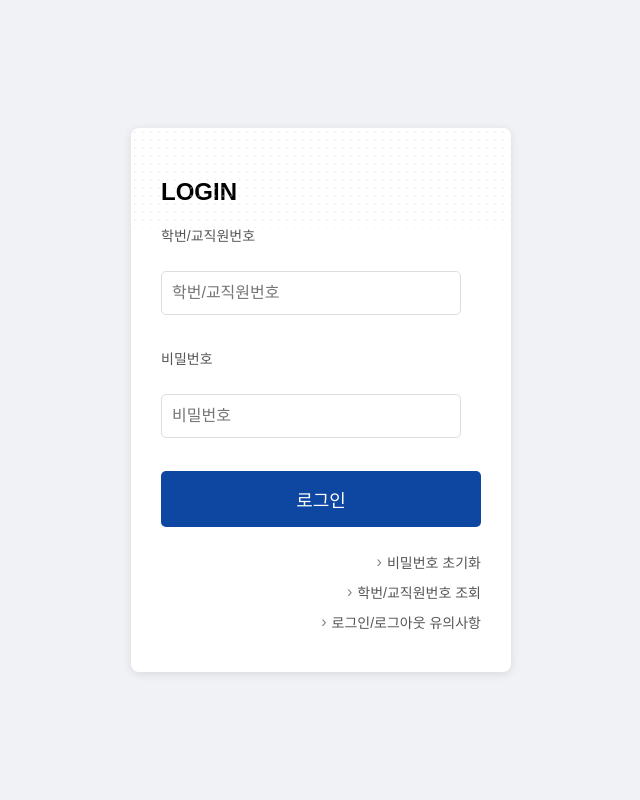
After one commit to gik2927/smumain-, a Django app: page /login in a window 1280 px wide. The commit adds this page. Shown: the whole page, without its empty margins (319-959 px from the left). Run offline with Django 5.2, Linux system fonts and the light colour scheme.

Commit message:
로그인 기능 추가

```diff
--- /dev/null
+++ b/main/templates/main/login/login.html
@@ -0,0 +1,201 @@
+<!DOCTYPE html>
+<html lang="ko">
+<head>
+    <meta charset="UTF-8">
+    <title>통합 로그인</title>
+    <style>
+        body {
+            font-family: Arial, sans-serif;
+            background-color: #f0f2f5;
+            display: flex;
+            justify-content: center;
+            align-items: center;
+            min-height: 100vh;
+            margin: 0;
+            flex-direction: column;
+        }
+
+        .login-container {
+            background-color: #fff;
+            border-radius: 8px;
+            box-shadow: 0 2px 10px rgba(0, 0, 0, 0.1);
+            padding: 30px;
+            width: 380px;
+            box-sizing: border-box;
+            position: relative;
+            overflow: hidden;
+        }
+
+        .login-container::before {
+            content: '';
+            position: absolute;
+            top: 0;
+            left: 0;
+            width: 100%;
+            height: 100px;
+            background-image: radial-gradient(circle, #e0e0e0 1px, transparent 1px);
+            background-size: 8px 8px;
+            opacity: 0.3;
+            z-index: 0;
+            pointer-events: none;
+        }
+
+        label {
+            display: block;
+            margin-bottom: 8px;
+            color: #555;
+            font-size: 14px;
+        }
+
+        input[type="text"],
+        input[type="password"] {
+            width: calc(100% - 20px);
+            padding: 12px 10px;
+            margin-bottom: 15px;
+            border: 1px solid #ddd;
+            border-radius: 5px;
+            font-size: 16px;
+            box-sizing: border-box;
+            outline: none;
+            transition: border-color 0.3s;
+        }
+
+        input[type="text"]:focus,
+        input[type="password"]:focus {
+            border-color: #0d47a1;
+        }
+
+        .checkbox-container {
+            display: flex;
+            align-items: center;
+            margin-bottom: 20px;
+        }
+
+        .checkbox-container input[type="checkbox"] {
+            margin-right: 8px;
+            accent-color: #0d47a1;
+        }
+
+        .checkbox-container label {
+            margin-bottom: 0;
+            font-size: 14px;
+            color: #555;
+        }
+
+        button[type="submit"] {
+            width: 100%;
+            padding: 15px;
+            background-color: #0d47a1;
+            color: white;
+            border: none;
+            border-radius: 5px;
+            font-size: 18px;
+            cursor: pointer;
+            transition: background-color 0.3s;
+        }
+
+        button[type="submit"]:hover {
+            background-color: #0d47a1;
+        }
+
+        .links-section {
+            margin-top: 25px;
+            display: flex;
+            flex-direction: column;
+            align-items: flex-end;
+        }
+
+        .links-section a {
+            color: #555;
+            text-decoration: none;
+            font-size: 14px;
+            margin-bottom: 10px;
+            display: flex;
+            align-items: center;
+        }
+
+        .links-section a:hover {
+            text-decoration: underline;
+        }
+
+        .arrow-icon {
+            font-size: 16px;
+            margin-right: 5px;
+            color: #888;
+        }
+
+        ul.messages {
+            list-style: none;
+            padding: 0;
+            margin: 15px 0;
+        }
+
+        ul.messages li {
+            background-color: #fce4e4;
+            color: #d32f2f;
+            border: 1px solid #ef9a9a;
+            border-radius: 4px;
+            padding: 10px;
+            margin-bottom: 10px;
+            font-size: 14px;
+        }
+
+        body > p {
+            margin-top: 20px;
+        }
+
+        body > p > a {
+            color: #555;
+            text-decoration: none;
+            font-size: 14px;
+        }
+
+        .page-wrapper {
+            display: flex;
+            flex-direction: column;
+            align-items: center;
+            padding: 20px; /* Still adds some padding around the main content */
+        }
+
+        /* All .top-header and its children styles have been removed */
+    </style>
+</head>
+<body>
+    <div class="page-wrapper">
+        <form method="POST" class="login-container">
+            <div class="header">
+                <div class="lock-icon"></div>
+                <h2>LOGIN</h2>
+            </div>
+
+            {% csrf_token %}
+            <label for="username">학번/교직원번호</label><br>
+            <input type="text" name="username" required placeholder="학번/교직원번호"><br><br>
+
+            <label for="password">비밀번호</label><br>
+            <input type="password" name="password" required placeholder="비밀번호"><br><br>
+
+            <!-- <div class="checkbox-container">
+                <input type="checkbox" id="save_id" name="save_id">
+                <label for="save_id">학번/교직원번호 저장</label>
+            </div> -->
+
+            <button type="submit">로그인</button>
+
+            <div class="links-section">
+                <a href="#"><span class="arrow-icon">›</span> 비밀번호 초기화</a>
+                <a href="#"><span class="arrow-icon">›</span> 학번/교직원번호 조회</a>
+                <a href="#"><span class="arrow-icon">›</span> 로그인/로그아웃 유의사항</a>
+            </div>
+        </form>
+
+        {% if messages %}
+        <ul class="messages">
+            {% for message in messages %}
+            <li>{{ message }}</li>
+            {% endfor %}
+        </ul>
+        {% endif %}
+    </div>
+</body>
+</html>
--- a/main/urls.py
+++ b/main/urls.py
@@ -1,5 +1,6 @@
 from django.urls import path
 from . import views
+from main.views import logout
 
 urlpatterns = [
     path('', views.home, name='home'),
@@ -8,4 +9,6 @@ urlpatterns = [
     path('notice/search', views.notice_search, name='notice_search'),
     path('academic/calendar', views.academic_calendar, name='academic_calendar'),
     path('api/academic/calendar',views.calendar_api,name='calendar_api'),
+    path('login',views.login,name='login'),
+    path('logout/', logout, name='logout'),
 ]
--- a/main/views.py
+++ b/main/views.py
@@ -1,7 +1,10 @@
-from django.shortcuts import render, get_object_or_404
+from django.shortcuts import render, get_object_or_404, redirect
 from django.db.models import Q
 from django.http import JsonResponse
+from django.contrib.auth import authenticate, login as auth_login
+from django.contrib.auth import logout as django_logout
 from .models import Notice, Calendar
+from django.contrib import messages
 
 def home(request):
     notices = Notice.objects.order_by('-created_at')[:5]
@@ -52,3 +55,22 @@ def calendar_api(request):
             "end": e.end_date.isoformat() if e.end_date else None
         })
     return JsonResponse(data, safe=False)
+
+def login(request):
+    if request.method == 'POST':
+        username = request.POST.get('username')
+        password = request.POST.get('password')
+
+        user = authenticate(request, username=username, password=password)
+
+        if user is not None:
+            auth_login(request, user)
+            return redirect('home')
+        else:
+            messages.error(request, '아이디 또는 비밀번호가 올바르지 않습니다.')
+
+    return render(request, 'main/login/login.html')
+
+def logout(request):
+    django_logout(request)
+    return redirect('/')
```
Also changed, not shown: main/static/main/script.js (+34 -5 lines), main/templates/main/base.html (+10 -5 lines), main/static/main/style.css (line endings or trailing spaces).
